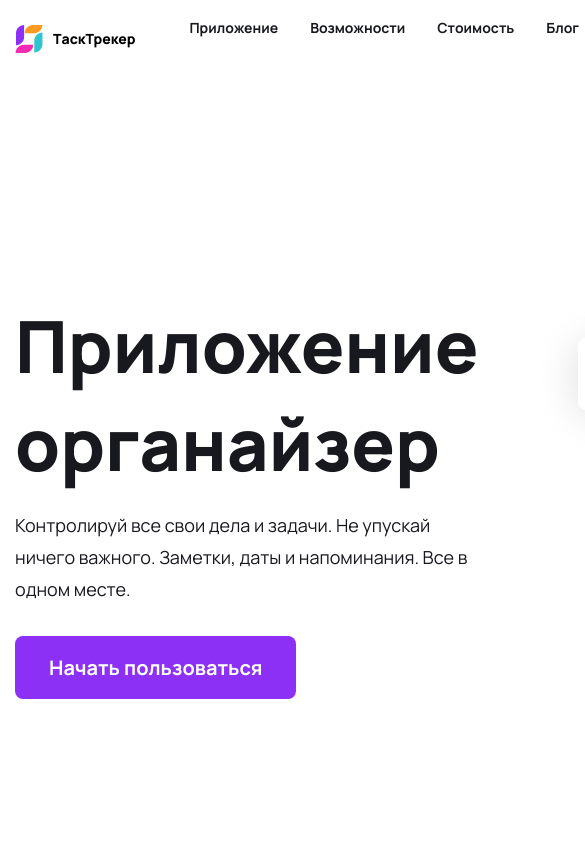
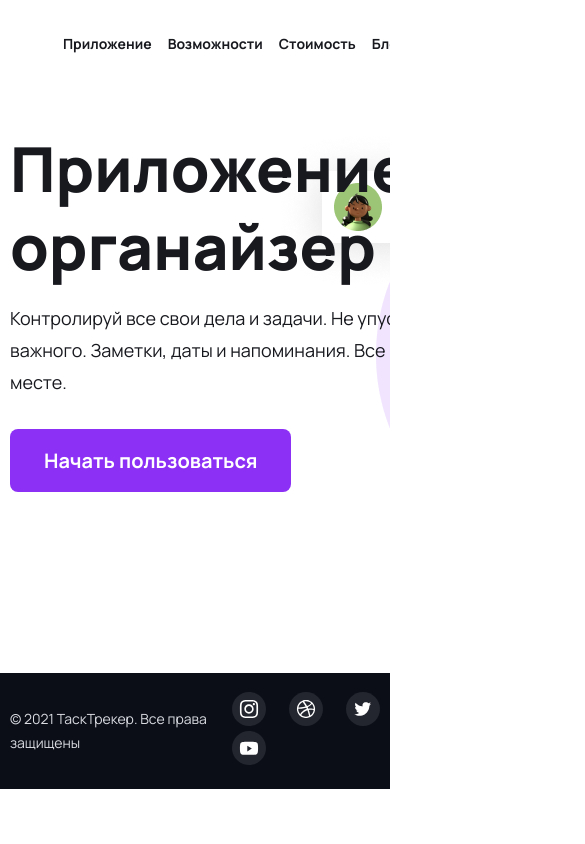
Before and after one commit to ShevchenkoArtom/TackTreker, a plain HTML site: page index.html in a window 390 px wide. Shown: the top 844 px of the page, 585 px wide, since content can reach past the window. Drawn offline with Linux system fonts and the light colour scheme.

Commit message:
Add files via upload

```diff
--- a/css/main.css
+++ b/css/main.css
@@ -2,11 +2,14 @@
 /*    font-family: 'Manrope', sans-serif;
 
     font-family: 'Raleway', sans-serif;*/
-body {
+body, html {
 	font-family: 'Manrope', sans-serif;
 	font-weight: 400;
 	font-size: 18px;
 	color: #18191F;
+	width: 100%;
+    max-width: 100%;
+    overflow-x: hidden;
 }
 
 .wrapper {
@@ -14,17 +17,18 @@ body {
 	display: flex;
 	flex-direction: column;
 }
-
 .container {
 	max-width: 1130px;
 	padding: 0 15px;
 	margin: 0 auto;
 }
 
+
 .header {
 	display: flex;
 	justify-content: space-between;
 	padding: 16px 0;
+	align-items: center;
 }
 .logo {
 	display: flex;
@@ -39,17 +43,14 @@ body {
 .logo-icon {
 	margin-right: 10px;
 }
-.logo-title {
-}
-.navigation {
-}
-.nav {
-}
 .nav__list {
 	display: flex;
 }
 .nav__list-item {
 	margin-right: 32px;
+}
+.nav__list-item:last-child {
+	margin-right: 0px;
 }
 .nav__list-item-link {
 	font-weight: 700;
@@ -60,10 +61,6 @@ body {
 }
 .nav__list-item-link:hover {
 	font-size: 16px;
-}
-.download {
-}
-.download__cards {
 }
 .download-card {
 	margin-left: 12px;
@@ -82,6 +79,7 @@ body {
 }
 .info {
 	margin-right: 38px;
+	max-width: 540px;
 }
 .info__title {
 	font-weight: 800;
@@ -107,31 +105,126 @@ body {
 .btn:hover{
 	font-size: 22px;
 }
-.picture {
-}
-.picture__img {
-}
-
-
 .footer {
 	background-color: #0B0D17;
 }
 .footer__wrapper {
+	align-items: center;
 	padding: 19px 0;
 	display: flex;
 	justify-content: space-between;
-}
-.copyright {
 }
 .copiryte-info {
 	font-size: 14px;
 	line-height: 24px;
 	color: #D9DBE1;
 }
-.socites {
-}
 .socites__links {
 	margin-left: 20px;
 }
-.socites__links-img {
+
+@media (max-width: 1056px) {
+	.download {
+		display: none;
+	}
 }
+
+@media (max-width: 874px) {
+	.container {
+		max-width: 874px;
+		margin: 0 auto;
+		padding: 0 20px;
+	}
+	.header {
+		flex-direction: column;
+	}
+	.navigation {
+		padding-top: 16px;
+	}
+	.download {
+		padding-top: 16px;
+	}
+	.content_wrapper {
+		padding-top: 90px;
+		padding-bottom: 100px;
+	}
+	.content_wrapper {
+		position: relative;
+	}
+	.info {
+	}
+	.picture {
+		right: -60%;
+	}
+}
+
+@media (max-width: 700px) {
+	.container {
+		max-width: 700px;
+		padding: 0 15px;
+		margin: 0 auto;
+	}
+	.content_wrapper {
+		padding-top: 60px;
+		padding-bottom: 80px;
+	}
+	.info {
+		max-width: 540px;
+		position: absolute;
+		left: 0;
+	}
+	.picture {
+		z-index: -1;
+		right: -50%;
+		position: relative;
+	}
+	.info__title {
+		font-size: 62px;
+		line-height: 78px;
+	}
+}
+
+
+@media (max-width: 640px) {
+	.container {
+		max-width: 640px;
+		margin: 0 auto;
+		padding: 0 10px;
+	}
+}
+
+@media (max-width: 580px) {
+	.container {
+		max-width: 580px;
+		margin: 0 auto;
+	}
+}
+
+@media (max-width: 550px) {
+	.container {
+		max-width: 550px;
+		margin: 0 auto;
+	}
+	.header {
+		/*padding: 16px 32px;*/
+	}
+	.nav__list-item {
+		margin-right: 16px;
+	}
+	.nav__list-item:last-child {
+		margin-right: 0px;
+}
+}
+
+@media (max-width: 490px) {
+	.conatiner {
+		max-width: 490px;
+		margin: 0 auto;
+	}
+	.logo {
+		display: none;
+	}
+	.nav__list {
+		display: column;
+	}
+}
```
